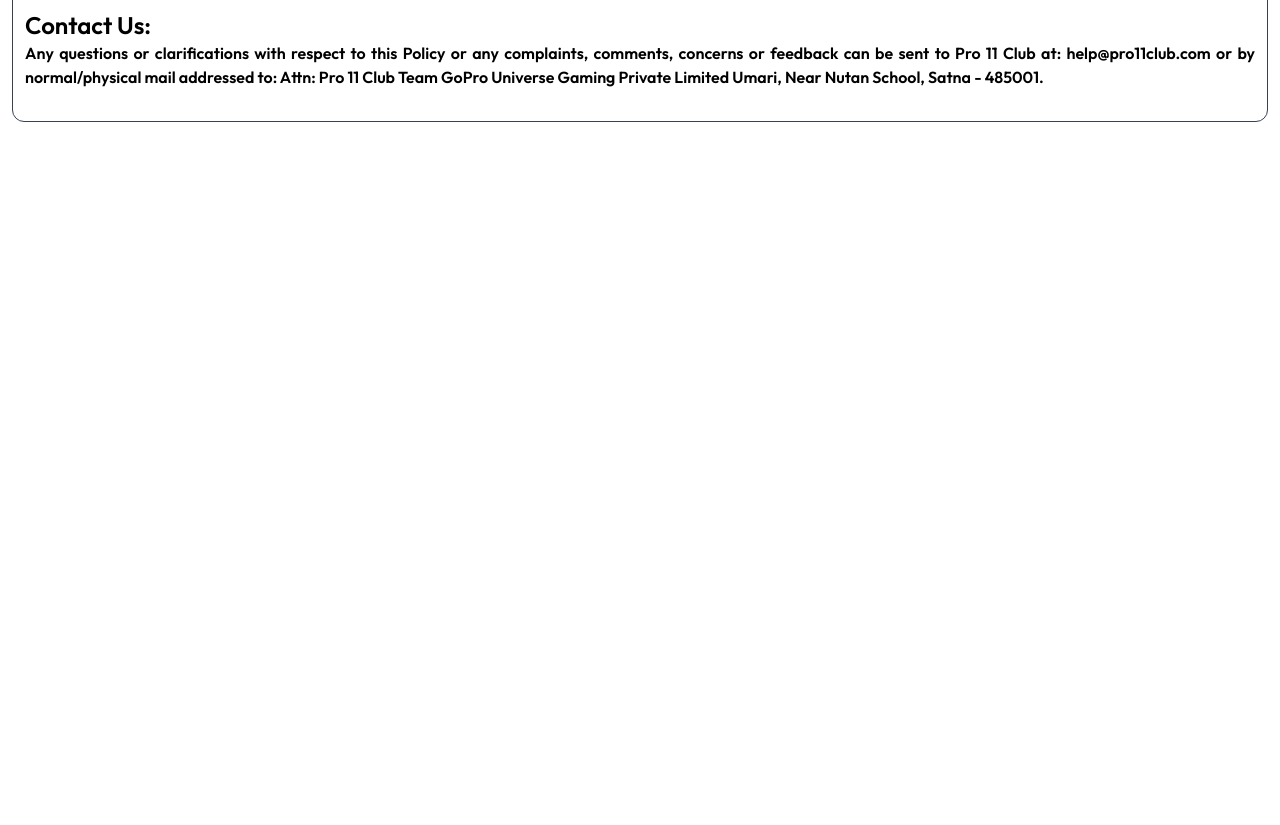
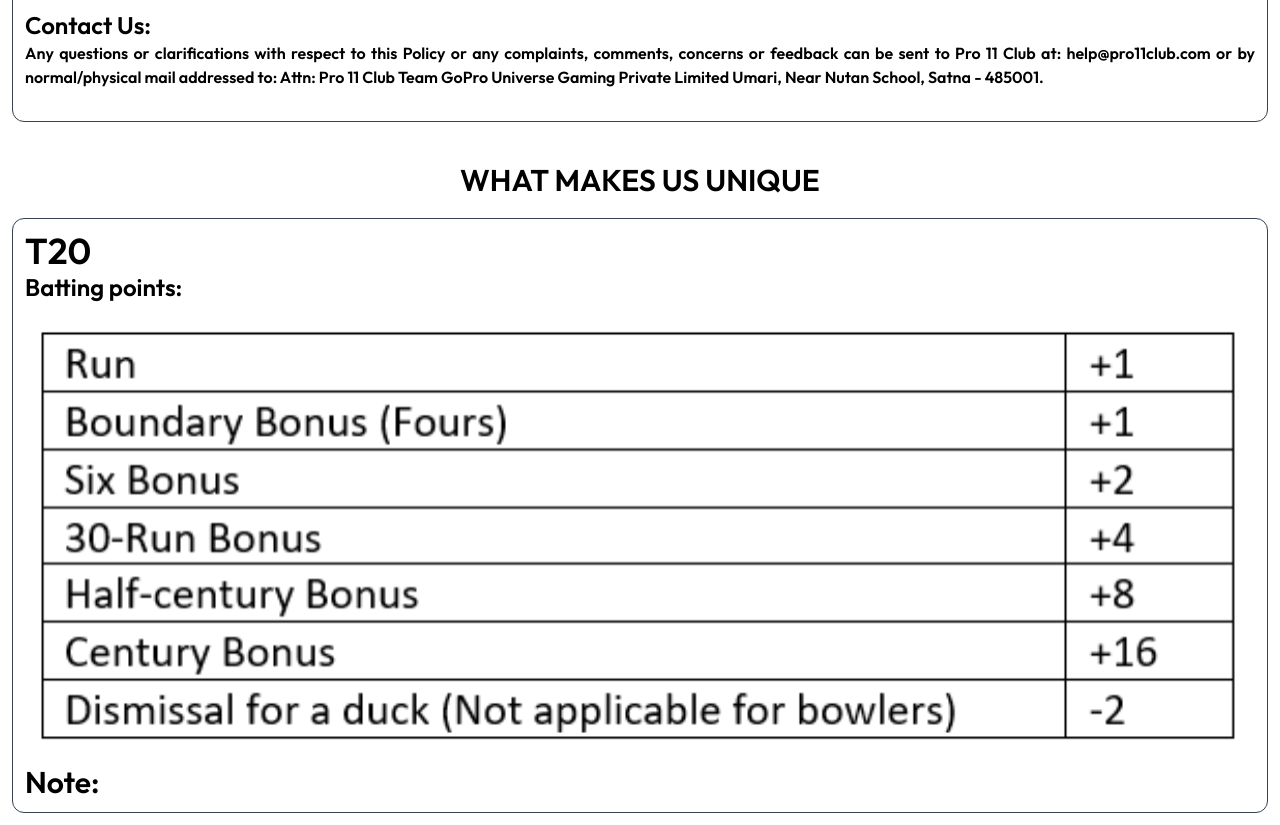
Before and after one commit to Himmu5/Pro11-Club, a React (Vite) app: page / in a window 1280 px wide. Shown: the part 3220-4045 px from the top of the page. Before the commit the page ends 3354 px from the top, so only its background shows below. Built offline with nearby package versions, Linux system fonts and the light colour scheme.

Commit message:
More changes in About page

```diff
--- a/src/Components/Pages/AboutUs.tsx
+++ b/src/Components/Pages/AboutUs.tsx
@@ -1,7 +1,11 @@
 import { FC } from 'react'
+import BattingPoints from '../../../public/BattingPoints.svg'
+
+
 type P = object
 const AboutUs: FC<P> = () => {
     return <div className='m-3 font-outline text-justify '>
+        <div>
             <h1 className='text-gray-500 font-bold text-2xl text-center py-5 '>ABOUT COMPANY</h1>
             <div className='border border-gray-700 rounded-xl p-3'>
                 <p>
@@ -79,5 +83,17 @@ const AboutUs: FC<P> = () => {
                 </p>
             </div>
         </div>
+
+        <div className=''>
+            <p className='py-5 pt-10 font-bold text-3xl text-center'>WHAT MAKES US UNIQUE</p>
+            <div className='border border-gray-700 rounded-xl p-3'>
+                <h1 className='flex flex-col text-black'> <span className='text-4xl'>T20</span> <span className='text-2xl'>Batting points:</span></h1>
+                <img src={BattingPoints} alt="BattingPoints" className='w-full py-4' />
+
+                <h1 className='text-3xl text-black'>Note:</h1>
+
+            </div>
+        </div>
+    </div>
 }
 export default AboutUs;
```
Also changed, not shown: public/BattingPoints.svg (added). Lines whose indentation alone changed are shown as unchanged.
